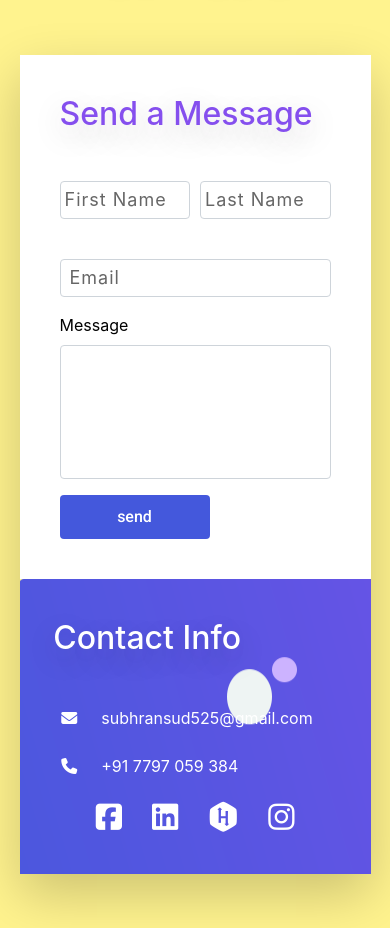
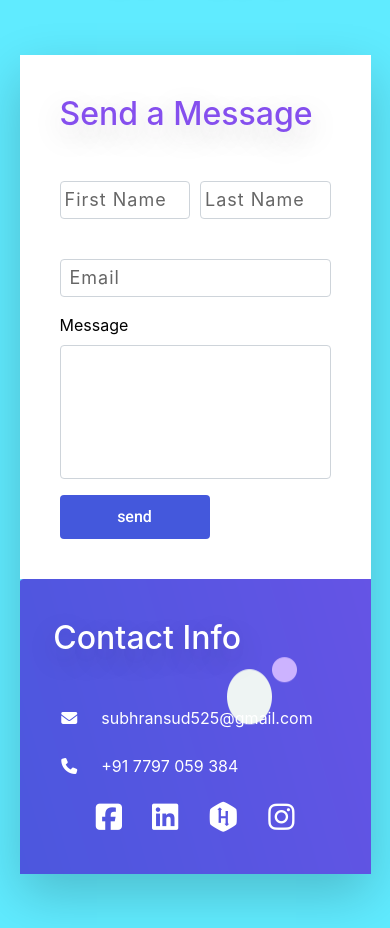
Before and after one commit to Subhrans/Portfolio_using_Django, a Django app: page /contact_us/ in a window 390 px wide. Shown: the part 92-1020 px from the top of the page. Run offline with Django 3.2, Linux system fonts and the light colour scheme; some libraries are stand-ins or nearby versions; some web fonts are replaced.

Commit message:
contact section color changed

```diff
--- a/Portfolio/static/portfolio/css/contact.css
+++ b/Portfolio/static/portfolio/css/contact.css
@@ -142,7 +142,7 @@ h2{
 @media (max-width:991px)
 {
     section{
-        background: #fff38e;
+        background: #60ebff;
     }
     section::before{
         display: none;
```
Also changed, not shown: db.sqlite3, 2 other files.
